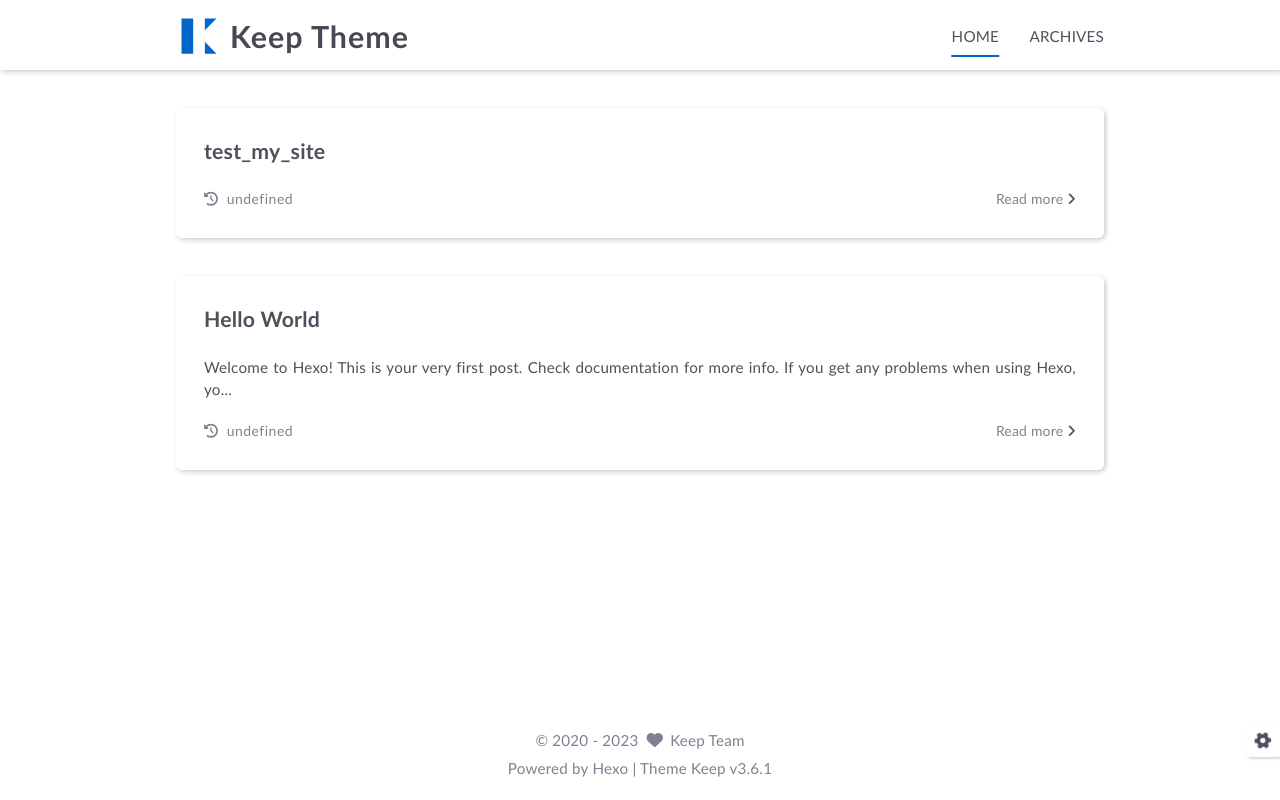
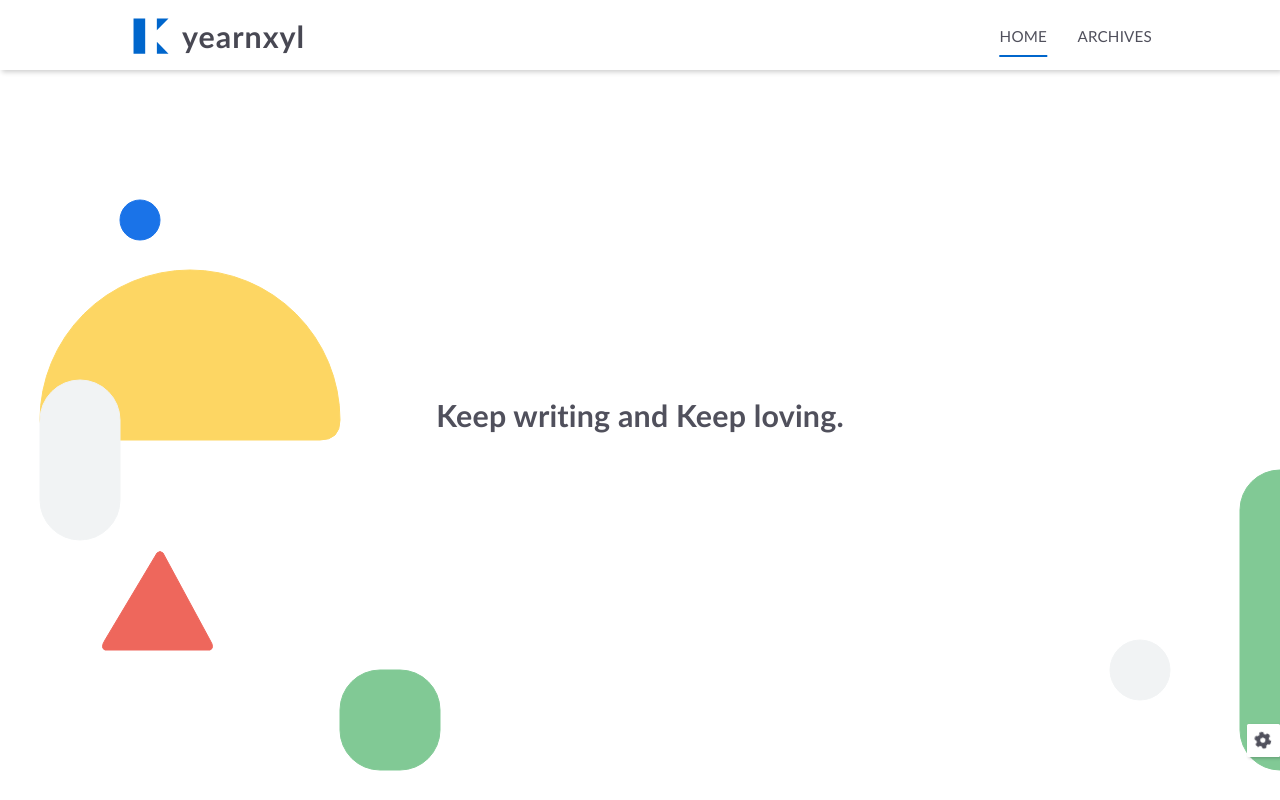
Before and after one commit to yearnxyl/yearnxyl.github.io, a plain HTML site: page index.html in a window 1280 px wide. Shown: the top 800 px of the page. Drawn offline with Linux system fonts and the light colour scheme.

Commit message:
Site updated: 2023-05-15 00:24:25

```diff
--- a/index.html
+++ b/index.html
@@ -5,11 +5,11 @@
     <meta name="viewport" content="width=device-width, initial-scale=1, maximum-scale=1">
     <meta name="keywords" content="Hexo Theme Keep">
     <meta name="description" content="Hexo Theme Keep">
-    <meta name="author" content="Keep Team">
+    <meta name="author" content="yearnxyl">
 
     <title>
 
-        Keep Theme
+        yearnxyl
     </title>
 
 <link rel="stylesheet" href="/css/style.css">
@@ -30,7 +30,7 @@
     <script id="hexo-configurations">
     let KEEP = window.KEEP || {}
     KEEP.hexo_config = {"hostname":"example.com","root":"/","language":"en"}
-    KEEP.theme_config = {"toc":{"enable":false,"number":false,"expand_all":false,"init_open":false},"style":{"primary_color":"#0066cc","logo":"/images/logo.svg","favicon":"/images/logo.svg","avatar":"/images/avatar.svg","font_size":null,"font_family":null,"hover":{"shadow":false,"scale":false},"first_screen":{"enable":false,"header_transparent":false,"background_img":"/images/bg.svg","description":"Keep writing and Keep loving.","font_color":null,"hitokoto":false},"scroll":{"progress_bar":false,"percent":false}},"local_search":{"enable":false,"preload":false},"code_copy":{},"code_block":{"tools":{"enable":false,"style":"default"},"highlight_theme":"default"},"side_tools":{},"pjax":{"enable":false},"lazyload":{"enable":false},"comment":{"enable":false,"use":"valine","valine":{"appid":null,"appkey":null,"server_urls":null,"placeholder":null},"gitalk":{"github_id":null,"github_admins":null,"repository":null,"client_id":null,"client_secret":null,"proxy":null},"twikoo":{"env_id":null,"region":null,"version":"1.6.8"},"waline":{"server_url":null,"reaction":false,"version":2}},"post":{"author_label":{"enable":true,"auto":true,"custom_label_list":["Trainee","Engineer","Architect"]},"word_count":{"enable":false,"wordcount":false,"min2read":false},"img_align":"left","copyright_info":false},"version":"3.6.1"}
+    KEEP.theme_config = {"toc":{"enable":false,"number":false,"expand_all":false,"init_open":false},"style":{"primary_color":"#0066cc","logo":"/images/logo.svg","favicon":"/images/logo.svg","avatar":"/images/avatar.svg","font_size":null,"font_family":null,"hover":{"shadow":false,"scale":false},"first_screen":{"enable":true,"header_transparent":false,"background_img":"/images/bg.svg","description":"Keep writing and Keep loving.","font_color":null,"hitokoto":false},"scroll":{"progress_bar":false,"percent":false}},"local_search":{"enable":false,"preload":false},"code_copy":{},"code_block":{"tools":{"enable":false,"style":"default"},"highlight_theme":"default"},"side_tools":{},"pjax":{"enable":false},"lazyload":{"enable":false},"comment":{"enable":false,"use":"valine","valine":{"appid":null,"appkey":null,"server_urls":null,"placeholder":null},"gitalk":{"github_id":null,"github_admins":null,"repository":null,"client_id":null,"client_secret":null,"proxy":null},"twikoo":{"env_id":null,"region":null,"version":"1.6.8"},"waline":{"server_url":null,"reaction":false,"version":2}},"post":{"author_label":{"enable":true,"auto":true,"custom_label_list":["Trainee","Engineer","Architect"]},"word_count":{"enable":false,"wordcount":false,"min2read":false},"img_align":"left","copyright_info":false},"version":"3.6.1"}
     KEEP.language_ago = {"second":"%s seconds ago","minute":"%s minutes ago","hour":"%s hours ago","day":"%s days ago","week":"%s weeks ago","month":"%s months ago","year":"%s years ago"}
     KEEP.language_code_block = {"copy":"Copy code","copied":"Copied","fold":"Fold code block","folded":"Folded"}
     KEEP.language_copy_copyright = {"copy":"Copy copyright info","copied":"Copied","title":"Original article title","author":"Original article author","link":"Original article link"}
@@ -50,13 +50,29 @@
 
 
 
+<div class="first-screen-container flex-center fade-in-down-animation">
+    <div class="content flex-center">
+
+            <div class="description hitokoto">
+
+                    <div class="desc-item">Keep writing and Keep loving.</div>
+
+            </div>
+
+
+
+    </div>
+</div>
+
+
+
     <div class="page-main-content is-home">
 
         <div class="page-main-content-top">
 
 <header class="header-wrapper">
 
-    <div class="header-content">
+    <div class="header-content has-first-screen">
         <div class="left">
 
                 <a class="logo-image" href="/">
@@ -64,7 +80,7 @@
                 </a>
 
             <a class="logo-title" href="/">
-               Keep Theme
+               yearnxyl
             </a>
         </div>
 
@@ -227,7 +243,7 @@
             2023
 
                 &nbsp;<i class="fas fa-heart icon-animate"></i>
-                &nbsp;<a href="/">Keep Team</a>
+                &nbsp;<a href="/">yearnxyl</a>
 
         </div>
 
```
Also changed, not shown: 2023/05/14/hello-world/index.html (+6 -6 lines), 2023/05/14/test-my-site/index.html (+6 -6 lines), archives/2023/05/index.html (+5 -5 lines), archives/2023/index.html (+5 -5 lines), archives/index.html (+5 -5 lines).
